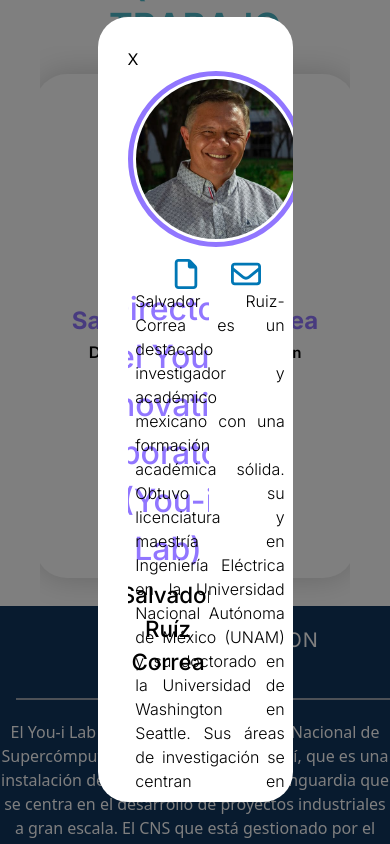
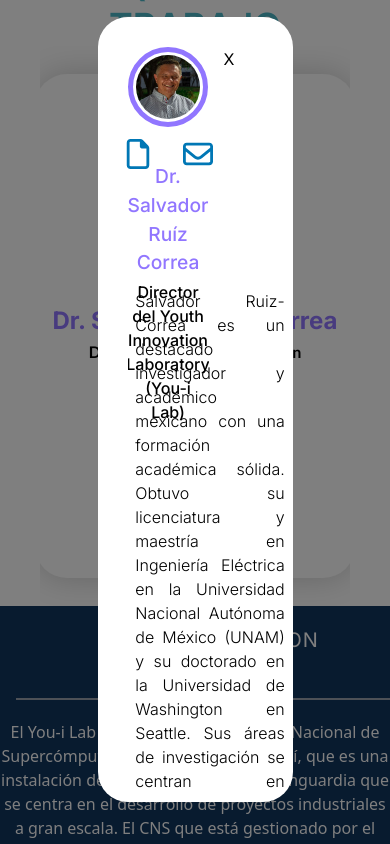
Before and after one commit to Martinvega17/you-ilab-next, a Next.js app: page /About in a window 390 px wide. Both pictures are taken after a click on the element 195 px from the left and 2876 px from the top of the page. Shown: the part 2454-3298 px from the top of the page. Built offline with nearby package versions, Linux system fonts and the light colour scheme; what tailwindcss-animated would draw is missing.

Commit message:
responsive modal

```diff
--- a/app/styles/Modal.css
+++ b/app/styles/Modal.css
@@ -142,3 +142,78 @@
   margin: 10px;
   height: 30px;
 }
+
+@media screen and (max-width:760px) {
+  .modal .card__image {
+    width: 7em;
+    height: 7em;
+  }
+  .modal .card__title {
+    color: black;
+    font-size: 1rem;
+    font-weight: 500;
+    font-style: bold;
+    margin-bottom: 0.5rem;
+    display: block;
+  }
+
+  /* Estilos para los nombres dentro del modal */
+  .modal .card__name {
+      color: var(--color);
+      font-size: 1.3rem;
+      font-weight: 500;
+      margin-top: 0.2rem;
+
+  }
+
+}
+
+@media screen and (max-width:1100px) {
+  .modal .card__image {
+    width: 9em;
+    height: 9em;
+  }
+  .modal .card__title {
+    color: black;
+    font-size: 1.3rem;
+    font-weight: 500;
+    font-style: bold;
+    margin-bottom: 0.5rem;
+    display: block;
+  }
+
+  /* Estilos para los nombres dentro del modal */
+  .modal .card__name {
+      color: var(--color);
+      font-size: 1.6rem;
+      font-weight: 500;
+      margin-top: 0.2rem;
+
+  }
+
+}
+
+@media screen and (max-width:640px) {
+  .modal .card__image {
+    width: 5em;
+    height: 5em;
+  }
+  .modal .card__title {
+    color: black;
+    font-size: 1rem;
+    font-weight: 500;
+    font-style: bold;
+    margin-bottom: 0.5rem;
+    display: block;
+  }
+
+  /* Estilos para los nombres dentro del modal */
+  .modal .card__name {
+      color: var(--color);
+      font-size: 1.2rem;
+      font-weight: 500;
+      margin-top: 0.2rem;
+
+  }
+
+}
--- a/components/SwiperCarousel.jsx
+++ b/components/SwiperCarousel.jsx
@@ -100,12 +100,12 @@ const SwiperCarousel = () => {
                                 <div className="modal__links-container">
                                     {expandedCard.cv && (
                                         <a href={expandedCard.cv} target="_blank" rel="noopener noreferrer">
-                                        <FontAwesomeIcon icon={faFile} style={{ color: "#0077B5" }} className="icon"/>
+                                            <FontAwesomeIcon icon={faFile} style={{ color: "#0077B5" }} className="icon" />
                                         </a>
                                     )}
                                     {expandedCard.email && (
                                         <a href={`mailto:${expandedCard.email}`}>
-                                        <FontAwesomeIcon icon={faEnvelope} style={{ color: "#0077B5" }} className="icon"/>
+                                            <FontAwesomeIcon icon={faEnvelope} style={{ color: "#0077B5" }} className="icon" />
                                         </a>
                                     )}
                                     {expandedCard.linkedin && (
@@ -121,10 +121,14 @@ const SwiperCarousel = () => {
                                 </div>
                             </div>
                             <div className="card__content">
+                                <span className="card__name font-bold text-center">
+                                    {expandedCard.name}
+                                </span>
+
                                 <span className="card__title dark:text-black text-center">
                                     {expandedCard.profession}
                                 </span>
-                                <span className="card__name font-bold text-center">{expandedCard.name}</span>
+
                             </div>
                             <p className="card__text dark:text-black ">{expandedCard.text}</p>
 
--- a/components/data.jsx
+++ b/components/data.jsx
@@ -8,7 +8,7 @@ import ricardo from '@/assets/team/ricardo.jpg';
 const dataDigital = [
     {
         id: 1,
-        name: 'Salvador Ruíz Correa',
+        name: 'Dr. Salvador Ruíz Correa',
         profession: 'Director del Youth Innovation Laboratory (You-i Lab)',
         text: 'Salvador Ruiz-Correa es un destacado investigador y académico mexicano con una formación académica sólida. Obtuvo su licenciatura y maestría en Ingeniería Eléctrica en la Universidad Nacional Autónoma de México (UNAM) y su doctorado en la Universidad de Washington en Seattle. Sus áreas de investigación se centran en aplicaciones de inteligencia artificial y computación ubicua para el bien social en el Sur Global, especialmente en México. Actualmente, Salvador es investigador en el Centro Nacional de Supercómputo (CNS) del Instituto Potosino de Investigación Científica y Tecnológica (IPICYT). Además, lidera el You-i Lab, un equipo multidisciplinario de estudiantes e investigadores asociados, cuyo objetivo es desarrollar proyectos que beneficien a la sociedad mexicana. Sus principales campos de estudio son la computación ubicua, el aprendizaje automático y las aplicaciones de visión por ordenador. Salvador también es responsable en México del consorcio WeNet de la Comunidad Europea y coordina la iniciativa de investigación CeMobili con investigadores del IDIAP Research Institute en Suiza.',
         cv: 'http://youilab.ipicyt.edu.mx/You-i.Lab/cv/src_cv.pdf',
```
Lines whose indentation alone changed are shown as unchanged.
